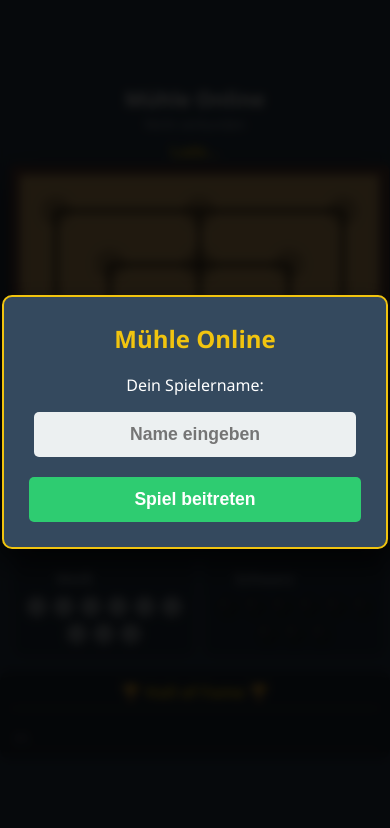
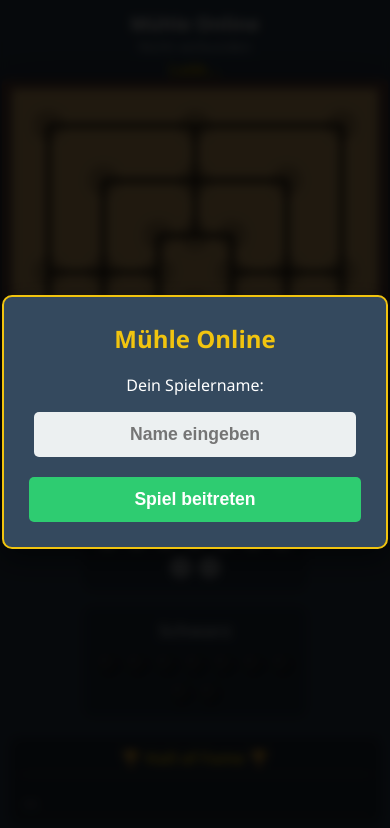
Before and after one commit to kaihar69/muehle-online, a website: page public/index.html in a window 390 px wide. Drawn offline with nearby package versions, Linux system fonts and the light colour scheme; no server answers.

Commit message:
Update index.html

```diff
--- a/public/index.html
+++ b/public/index.html
@@ -19,41 +19,38 @@
             display: flex;
             flex-direction: column;
             align-items: center;
-            justify-content: center; /* Vertikale Zentrierung */
-            min-height: 100vh; /* Fallback */
-            min-height: 100dvh; /* Modern: Dynamische Höhe für Mobile Browser */
+            justify-content: center;
+            min-height: 100vh;
+            min-height: 100dvh;
             margin: 0;
             color: white;
             user-select: none;
             touch-action: manipulation;
-            padding: 10px; /* Kleiner Rand damit nichts klebt */
-            box-sizing: border-box;
+            overflow-x: hidden;
         }
 
-        h1 { margin: 0 0 5px 0; font-size: 1.5rem; text-align: center; text-shadow: 1px 1px 3px rgba(0,0,0,0.5); }
+        /* HEADER BEREICH */
+        #header-area {
+            position: absolute;
+            top: 10px;
+            text-align: center;
+            width: 100%;
+            pointer-events: none; /* Klicks gehen durch */
+        }
+        h1 { margin: 0; font-size: 1.5rem; text-shadow: 1px 1px 3px rgba(0,0,0,0.8); pointer-events: auto;}
+        #my-role { font-size: 0.9rem; color: #bdc3c7; margin-bottom: 2px;}
+        #status { font-size: 1.1rem; font-weight: bold; color: var(--highlight); height: 1.2em; text-shadow: 1px 1px 2px black;}
 
-        #status {
-            margin-bottom: 10px;
-            font-size: 1.1rem;
-            font-weight: bold;
-            color: var(--highlight);
-            height: 1.2em;
-            text-align: center;
-        }
-
-        #my-role { margin-bottom: 5px; font-size: 0.9rem; color: #bdc3c7; text-align: center;}
-
-        /* HAUPTBEREICH */
-        #game-container {
+        /* HAUPT LAYOUT (GRID / FLEX) */
+        #main-stage {
             display: flex;
             align-items: center;
             justify-content: center;
-            gap: 30px;
-            width: 100%;
-            max-width: 900px;
-            flex-wrap: wrap; /* Erlaubt Umbruch auf Mobile */
+            gap: 40px; /* Abstand zwischen Brett und Panels */
+            margin-top: 40px; /* Platz für Header */
         }
 
+        /* Das Brett */
         #board {
             width: 500px;
             height: 500px;
@@ -61,40 +58,38 @@
             position: relative;
             border: 15px solid var(--border-color);
             border-radius: 5px;
-            box-shadow: 0 15px 30px rgba(0,0,0,0.6);
+            box-shadow: 0 20px 50px rgba(0,0,0,0.6);
             flex-shrink: 0;
+            z-index: 10;
         }
 
         svg { width: 100%; height: 100%; position: absolute; top: 0; left: 0; }
         line, rect { stroke: #000; stroke-width: 4; fill: none; }
 
-        /* SPIELER PANELS */
-        .player-info-container {
-            display: flex;
-            flex-direction: column;
-            gap: 15px;
-            min-width: 150px;
-        }
-
-        .player-panel {
+        /* Die Seiten-Panels (Links und Rechts) */
+        .side-panel {
+            width: 140px;
             background: rgba(0, 0, 0, 0.3);
-            padding: 15px;
+            padding: 20px;
             border-radius: 10px;
             text-align: center;
             border: 2px solid transparent;
             transition: all 0.3s;
-            opacity: 0.5;
+            opacity: 0.6;
+            display: flex;
+            flex-direction: column;
+            align-items: center;
         }
 
-        .player-panel.active {
+        .side-panel.active {
             border-color: var(--highlight);
             background: rgba(255, 255, 255, 0.1);
-            box-shadow: 0 0 15px rgba(241, 196, 15, 0.3);
+            box-shadow: 0 0 20px rgba(241, 196, 15, 0.3);
             opacity: 1;
             transform: scale(1.05);
         }
 
-        .player-name { font-weight: bold; font-size: 1.1rem; margin-bottom: 8px; display: block; overflow: hidden; text-overflow: ellipsis; white-space: nowrap; max-width: 140px;}
+        .player-name { font-weight: bold; font-size: 1.1rem; margin-bottom: 10px; display: block; word-wrap: break-word;}
 
         .stone-supply {
             display: flex;
@@ -102,17 +97,19 @@
             justify-content: center;
             gap: 5px;
             min-height: 50px;
+            width: 100%;
         }
 
         .supply-stone {
-            width: 20px;
-            height: 20px;
+            width: 22px;
+            height: 22px;
             border-radius: 50%;
             box-shadow: 1px 1px 2px rgba(0,0,0,0.5);
         }
         .supply-stone.white { background: radial-gradient(circle at 30% 30%, #fff, #bbb); border: 1px solid #888; }
         .supply-stone.black { background: radial-gradient(circle at 30% 30%, #444, #000); border: 1px solid #000; }
 
+        /* SPIELSTEINE & SPOTS */
         .spot {
             width: 30px;
             height: 30px;
@@ -135,31 +132,37 @@
             z-index: 20;
             box-shadow: 2px 2px 5px rgba(0,0,0,0.5);
             pointer-events: none;
-            transition: all 0.2s cubic-bezier(0.175, 0.885, 0.32, 1.275); /* Schönerer Bounce-Effekt */
+            transition: all 0.2s cubic-bezier(0.175, 0.885, 0.32, 1.275);
         }
         .stone.white { background: radial-gradient(circle at 30% 30%, #fff, #bbb); border: 1px solid #888; }
         .stone.black { background: radial-gradient(circle at 30% 30%, #444, #000); border: 1px solid #000; }
-
         .stone.selected { box-shadow: 0 0 20px 8px #3498db; transform: translate(-50%, -50%) scale(1.15); z-index: 30;}
 
         body.removing .spot { cursor: not-allowed; }
-        body.game-over #board { opacity: 0.7; pointer-events: none; filter: grayscale(50%); }
+        body.game-over #board { opacity: 0.7; pointer-events: none; filter: grayscale(80%); }
         body.game-over #status { color: #2ecc71; font-size: 1.5rem; animation: pulse 1s infinite; }
         @keyframes pulse { 0% { transform: scale(1); } 50% { transform: scale(1.05); } 100% { transform: scale(1); } }
 
-        /* HALL OF FAME */
+        /* BUTTONS & FOOTER */
+        #footer-area {
+            margin-top: 20px;
+            text-align: center;
+            width: 100%;
+            display: flex;
+            flex-direction: column;
+            align-items: center;
+        }
+
         #hof-container {
-            margin-top: 20px;
-            width: 100%;
+            width: 90%;
             max-width: 400px;
             background: rgba(0,0,0,0.3);
             border-radius: 10px;
             padding: 10px;
-            text-align: center;
             font-size: 0.9rem;
         }
         #hof-container h3 { color: #f1c40f; margin: 0 0 10px 0; border-bottom: 1px solid #555; padding-bottom: 5px; font-size: 1rem;}
-        #hof-list { list-style: none; padding: 0; margin: 0; max-height: 120px; overflow-y: auto; }
+        #hof-list { list-style: none; padding: 0; margin: 0; max-height: 100px; overflow-y: auto; }
         #hof-list li { padding: 5px; border-bottom: 1px solid rgba(255,255,255,0.1); display: flex; justify-content: space-between; }
         .hof-name { font-weight: bold; color: white;}
         .hof-time { font-size: 0.8rem; color: #aaa; }
@@ -204,55 +207,59 @@
         }
         input:focus { outline: 2px solid #f1c40f; }
 
-        .btn { padding: 12px 25px; font-size: 1.1rem; cursor: pointer; border: none; border-radius: 5px; font-weight: bold; background: #2ecc71; color: white; margin-top: 5px; width: 100%;}
+        .btn { padding: 12px 25px; font-size: 1.1rem; cursor: pointer; border: none; border-radius: 5px; font-weight: bold; background: #2ecc71; color: white; margin-top: 5px; width: 100%; transition: transform 0.1s;}
         .btn:active { transform: scale(0.98); }
-        .btn-restart { background: #e74c3c; margin-top: 20px;}
+        .btn-restart { background: #e74c3c; width: 200px; margin-bottom: 15px;}
 
-        /* MOBILE OPTIMIERUNG */
-        @media (max-width: 850px) {
-            h1 { font-size: 1.3rem; margin-bottom: 2px; }
-            #status { font-size: 0.95rem; margin-bottom: 5px; }
-            #my-role { font-size: 0.8rem; margin-bottom: 8px; }
-
-            #game-container {
+        /* --- MOBILE LAYOUT (WICHTIG) --- */
+        @media (max-width: 900px) {
+            /* Layout umschalten auf vertikal */
+            #main-stage {
                 flex-direction: column;
                 gap: 15px;
+                margin-top: 60px; /* Mehr Platz für Header */
             }
 
-            /* Maximale Breite auf Mobile für Brett */
+            /* Header kompakter */
+            h1 { font-size: 1.2rem; }
+            #status { font-size: 1rem; }
+
+            /* Brett responsive */
             #board {
-                width: 92vw;
-                height: 92vw;
+                width: 94vw;
+                height: 94vw;
                 max-width: 450px;
                 max-height: 450px;
                 border-width: 10px;
+                order: 1; /* Brett immer oben */
             }
 
-            line, rect { stroke-width: 3; }
-
-            .player-info-container {
-                flex-direction: row;
-                width: 100%;
-                justify-content: space-between;
-                gap: 10px;
+            /* Panels unter das Brett nebeneinander */
+            .side-panel {
+                order: 2; /* Unter das Brett */
+                width: 40%; /* Nebeneinander */
+                padding: 10px;
+                display: inline-flex;
+                min-height: 80px;
             }
 
-            .player-panel {
-                width: 48%;
-                padding: 8px;
-                transform: none !important; /* Kein Zoom auf Mobile */
+            /* Damit die Panels nebeneinander stehen, brauchen wir einen Wrapper?
+               Nein, wir nutzen flex-wrap im main-stage container */
+            #main-stage {
+                flex-direction: row; /* Wieder Zeile für Wrapping */
+                flex-wrap: wrap;
+                align-items: flex-start;
             }
-            .player-panel.active { border-width: 2px; }
+            #board { width: 100%; flex-basis: 100%; max-width: 94vw; height: 94vw;} /* Brett nimmt volle Breite */
 
-            .player-name { font-size: 0.9rem; max-width: 100px;}
+            .side-panel { width: 42%; flex-grow: 1; max-width: 200px; } /* Panels teilen sich den Rest */
 
-            /* Steingröße angepasst für Touch */
+            /* Steine angepasst */
             .stone { width: 8.5vw; height: 8.5vw; max-width: 38px; max-height: 38px; }
-            .spot { width: 8vw; height: 8vw; max-width: 35px; max-height: 35px; } /* Größere Klickfläche */
-            .spot::after { top: -15px; left: -15px; right: -15px; bottom: -15px; } /* Noch größerer Hitbox */
+            .spot { width: 8vw; height: 8vw; max-width: 35px; max-height: 35px; }
 
-            /* HoF auf Mobile etwas kleiner */
-            #hof-container { margin-top: 15px; }
+            /* Buttons */
+            .btn-restart { width: 90%; }
         }
     </style>
 </head>
@@ -275,11 +282,18 @@
         </div>
     </div>
 
+    <div id="header-area">
         <h1>Mühle Online</h1>
         <div id="my-role">Nicht verbunden</div>
         <div id="status">Lade...</div>
+    </div>
 
-    <div id="game-container">
+    <div id="main-stage">
+
+        <div id="panel-white" class="side-panel">
+            <span class="player-name" id="name-white">Weiß</span>
+            <div id="supply-white" class="stone-supply"></div>
+        </div>
 
         <div id="board">
             <svg>
@@ -293,26 +307,22 @@
             </svg>
         </div>
 
-        <div class="player-info-container">
-            <div id="panel-white" class="player-panel">
-                <span class="player-name" id="name-white">Weiß</span>
-                <div id="supply-white" class="stone-supply"></div>
-            </div>
-
-            <div id="panel-black" class="player-panel">
+        <div id="panel-black" class="side-panel">
             <span class="player-name" id="name-black">Schwarz</span>
             <div id="supply-black" class="stone-supply"></div>
         </div>
 
-            <button id="restart-btn" class="btn btn-restart" style="display:none;" onclick="emitGameStart()">Neue Runde</button>
     </div>
-    </div>
+
+    <div id="footer-area">
+        <button id="restart-btn" class="btn btn-restart" style="display:none;" onclick="emitGameStart()">Neue Runde starten</button>
 
         <div id="hof-container">
             <h3>🏆 Hall of Fame 🏆</h3>
             <ul id="hof-list">
                 <li><span class="hof-name">...</span></li>
             </ul>
+        </div>
     </div>
 
     <script src="/socket.io/socket.io.js"></script>
```
Lines whose indentation alone changed are shown as unchanged.
